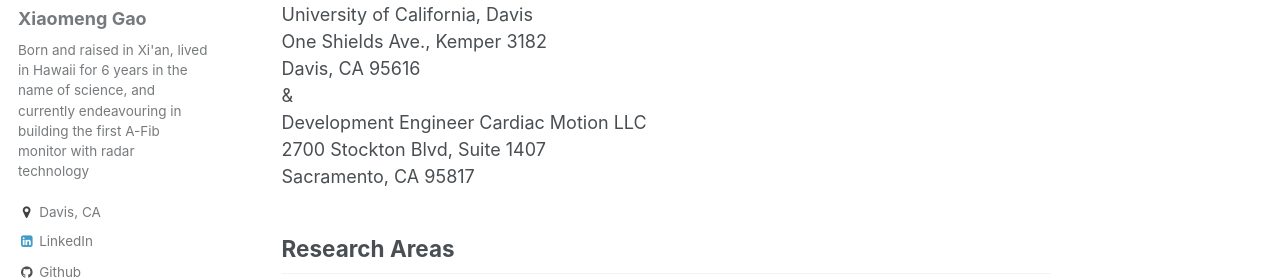
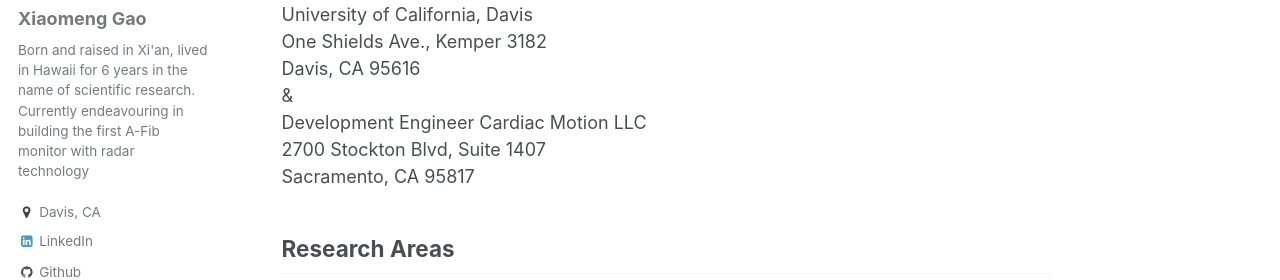
Before and after one commit to x-mengao/x-mengao.github.io, a Jekyll site: the page built from _pages/about.md, in a window 1280 px wide. Shown: the part 254-534 px from the top of the page. Built offline with Jekyll 4.4.1, drawn with Linux system fonts in a browser that asks for light colours; some web fonts are replaced.

Commit message:
Update _config.yml

```diff
--- a/_config.yml
+++ b/_config.yml
@@ -80,7 +80,7 @@ analytics:
 author:
   name             : "Xiaomeng Gao"
   avatar           : "profile.png"
-  bio              : "Born and raised in Xi'an, lived in Hawaii for 6 years in the name of science, and currently endeavouring in building the first A-Fib monitor with radar technology"
+  bio              : "Born and raised in Xi'an, lived in Hawaii for 6 years in the name of scientific research. Currently endeavouring in building the first A-Fib monitor with radar technology"
   location         : "Davis, CA"
   employer         :
   googlescholar    : "https://scholar.google.com/citations?user=ev56Ug0AAAAJ&hl=en"
```
